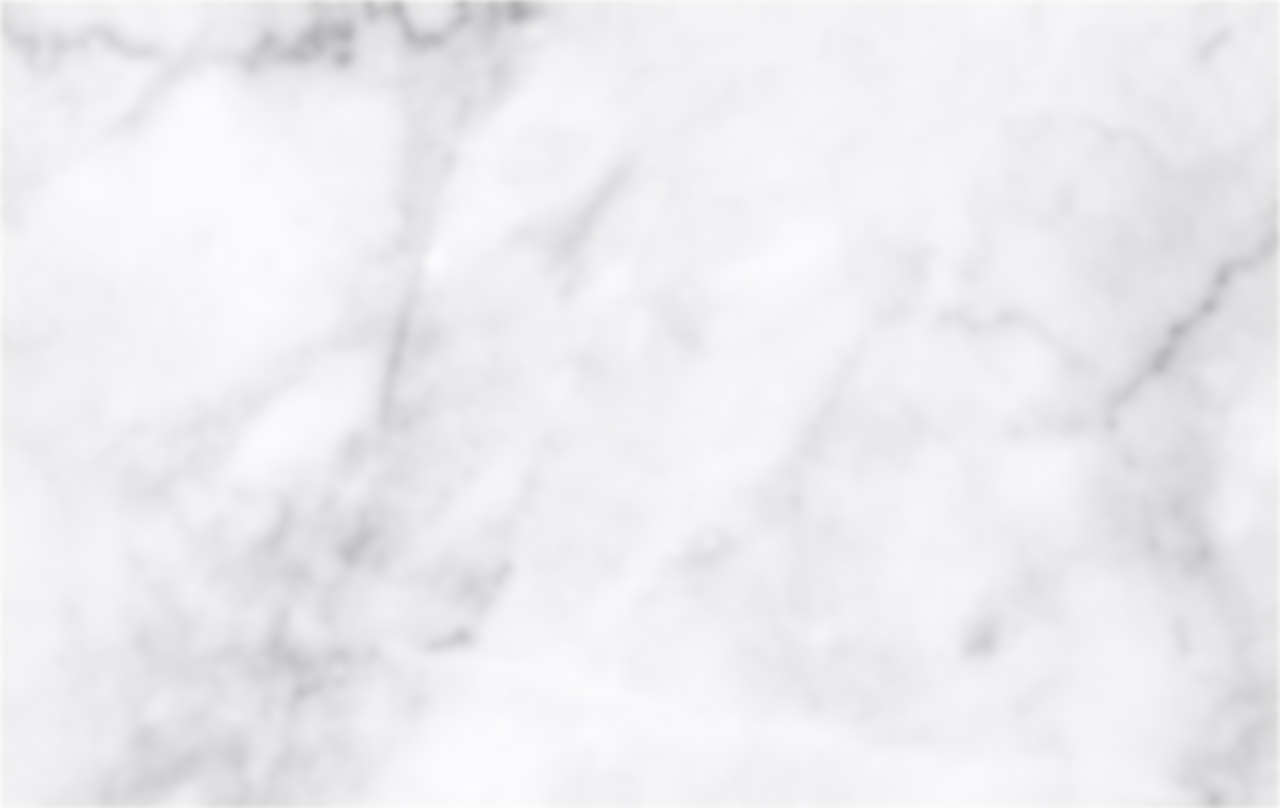
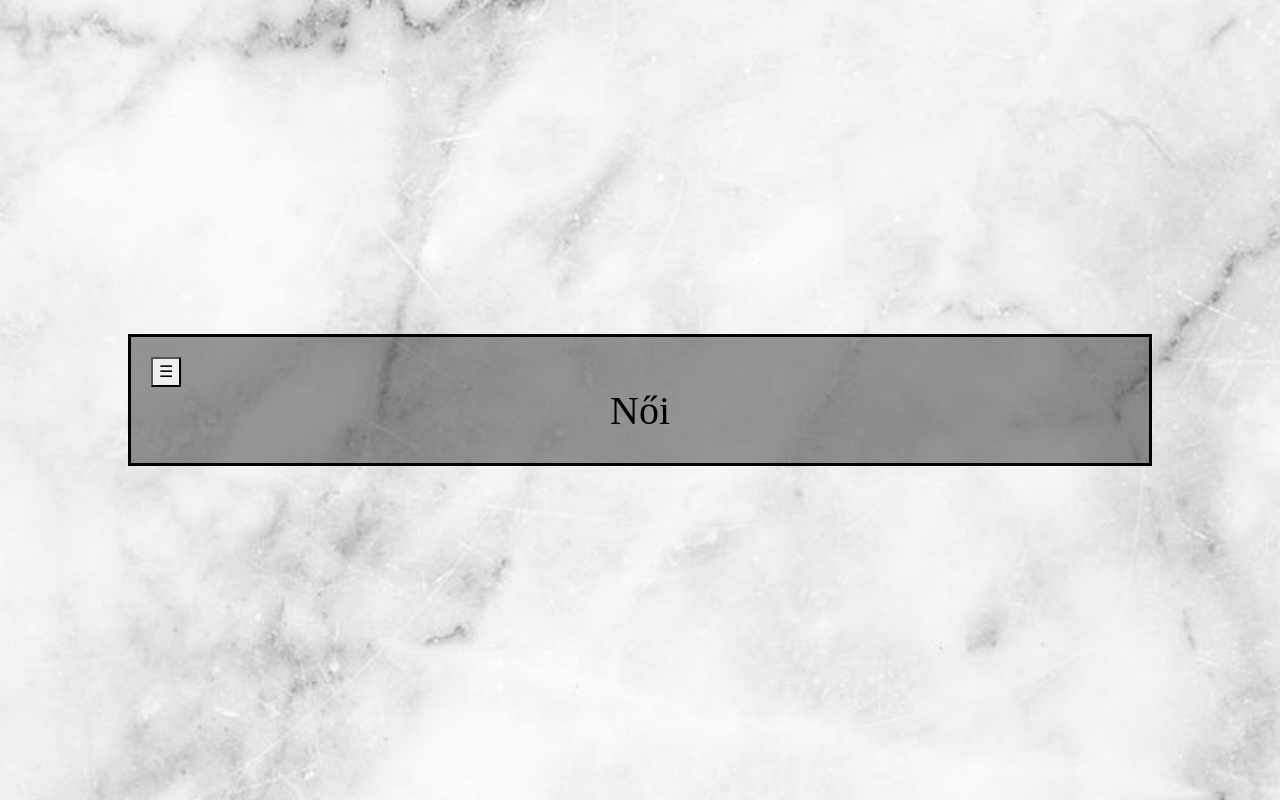
Before and after one commit to KalaB97/noihazif, a plain HTML site: page noi.html in a window 1280 px wide. Drawn offline with nearby package versions, Linux system fonts and the light colour scheme.

Commit message:
bootstrap nelkul

```diff
--- a/noi.css
+++ b/noi.css
@@ -1,9 +1,31 @@
 body,html{
     height:100%;
-background-image: url(background\ pic.jpg);
-filter: blur(3px);
--webkit-filter: blur(3px);
+color:black;
+
+}
+.bg-text {
+    background-color: rgb(0,0,0);
+    background-color: rgba(0,0,0, 0.4);
+    color: black;
+    font-weight: bold;
+    border: 3px solid black;
+    position: absolute;
+    top: 50%;
+    left: 50%;
+    transform: translate(-50%, -50%);
+    z-index: 2;
+    width: 80%;
+    padding: 20px;
+    text-align: left;
+    font-family:serif ;
+  }
+  .hatter{
+
+    background-image: url(background\ pic.jpg) ;
 background-position: center;
 background-repeat: no-repeat;
 background-size: cover;
-}
+  }
+  h1{
+    text-align: center;
+  }
--- a/noi.html
+++ b/noi.html
@@ -4,18 +4,59 @@
     <meta charset="UTF-8">
     <meta http-equiv="X-UA-Compatible" content="IE=edge">
     <meta name="viewport" content="width=device-width, initial-scale=1.0">
+    <link href="https://cdn.jsdelivr.net/npm/bootstrap@5.3.0-alpha3/dist/css/bootstrap.min.css" rel="stylesheet" integrity="sha384-KK94CHFLLe+nY2dmCWGMq91rCGa5gtU4mk92HdvYe+M/SXH301p5ILy+dN9+nJOZ" crossorigin="anonymous">
     <link rel="stylesheet" href="noi.css">
+
     <title>Document</title>
 </head>
-<div class="bg-image">
+
+
+<body class="hatter">
+    <div class="bg-text">
+    <div class="w3-sidebar w3-bar-block w3-card w3-animate-left" style="display:none" id="mySidebar">
+        <button class="w3-bar-item w3-button w3-large"
+        onclick="w3_close()">Close &times;</button><!--A záró div és a button közé létszíves írd be a hrefeket a menük eléréséhez.-->
+
+
+    </div>
+     <div id="main">
+
+    <div class="w3-teal">
+    <button id="openNav" class="w3-button w3-teal w3-xlarge" onclick="w3_open()">&#9776;</button>
+    <div class="container">
+        <h1> Női       </h1><!--Ide a h1 be a címet -->
+    </div>
+    </div>
+    <div class="w3-container"><!--Képek és leírás a alábbi két div köze-->
 
 
 
 
 
 
-<body>
 
+
+
+
+    </div>
+
+
+
+
+    <script src="https://cdn.jsdelivr.net/npm/bootstrap@5.3.0-alpha3/dist/js/bootstrap.bundle.min.js" integrity="sha384-ENjdO4Dr2bkBIFxQpeoTz1HIcje39Wm4jDKdf19U8gI4ddQ3GYNS7NTKfAdVQSZe" crossorigin="anonymous">
+        function w3_open() {
+          document.getElementById("main").style.marginLeft = "25%";
+          document.getElementById("mySidebar").style.width = "25%";
+          document.getElementById("mySidebar").style.display = "block";
+          document.getElementById("openNav").style.display = 'none';
+        }
+        function w3_close() {
+          document.getElementById("main").style.marginLeft = "0%";
+          document.getElementById("mySidebar").style.display = "none";
+          document.getElementById("openNav").style.display = "inline-block";
+        }
+        </script>
+        </div>
 </body>
-</div>
+
 </html>
```
